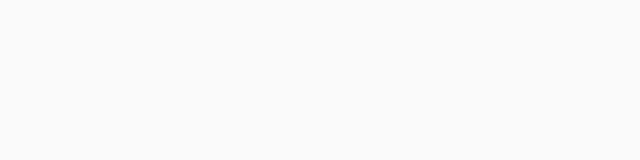
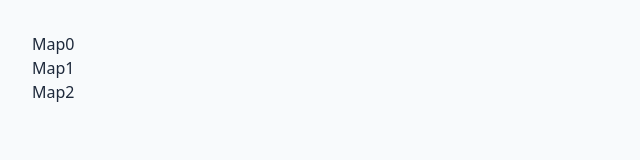
Before and after one commit to Moody1021/aiblog, a plain HTML site: page index.html in a window 1280 px wide. Shown: the whole page, without its empty margins (0-640 px from the left). Drawn offline with nearby package versions, Linux system fonts and the light colour scheme.

Commit message:
Update index.html

```diff
--- a/index.html
+++ b/index.html
@@ -8,9 +8,9 @@
 </head>
 <body class="bg-slate-50 text-slate-800 p-4 sm:p-6 md:p-8">
 <ul>
-    <li><a href=./maps/psychogeomap.html</a></li>
-    <li><a href=./maps/psychogeomap1.html</a></li>
-    <li><a href=./maps/psychogeomap1.html</a></li>
+    <li><a href=maps/psychogeomap.html>Map0</a></li>
+    <li><a href=maps/psychogeomap1.html>Map1</a></li>
+    <li><a href=maps/psychogeomap1.html>Map2</a></li>
 </ul>
 </body>
 </html>
```
